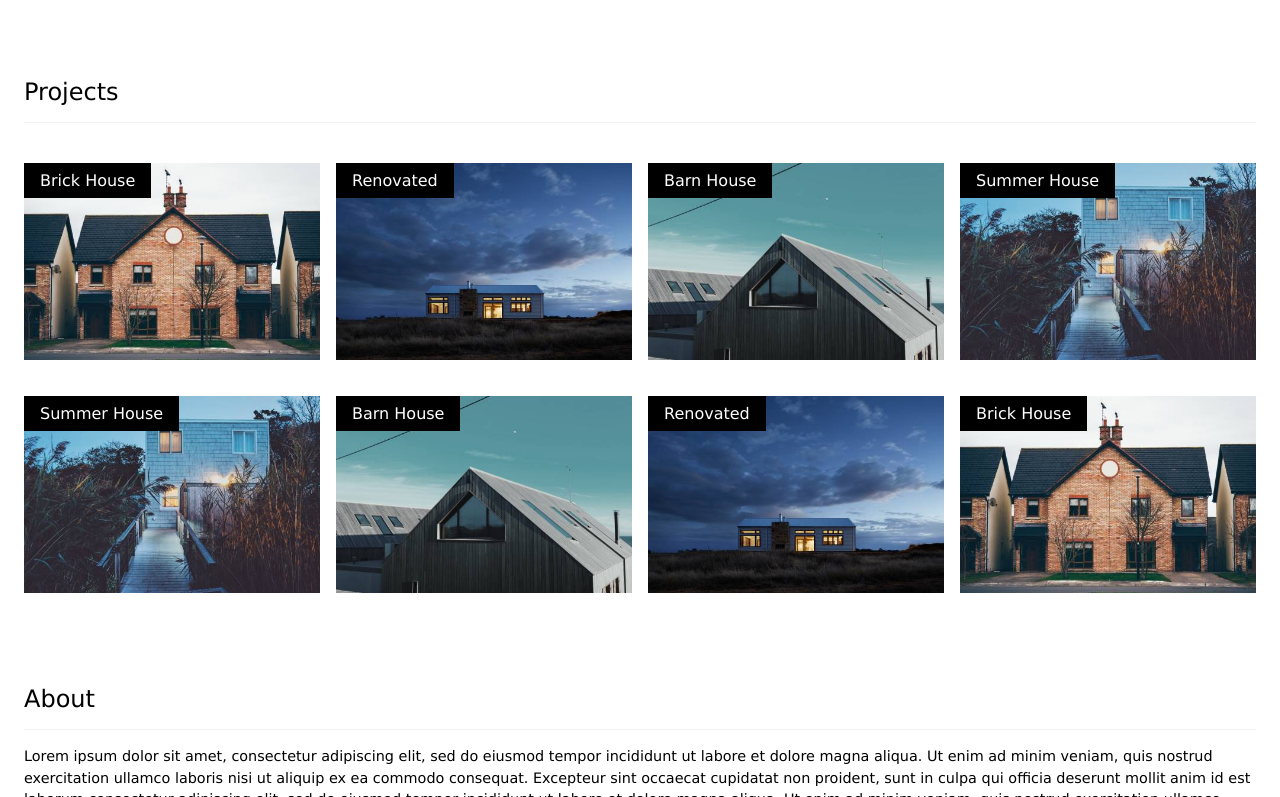
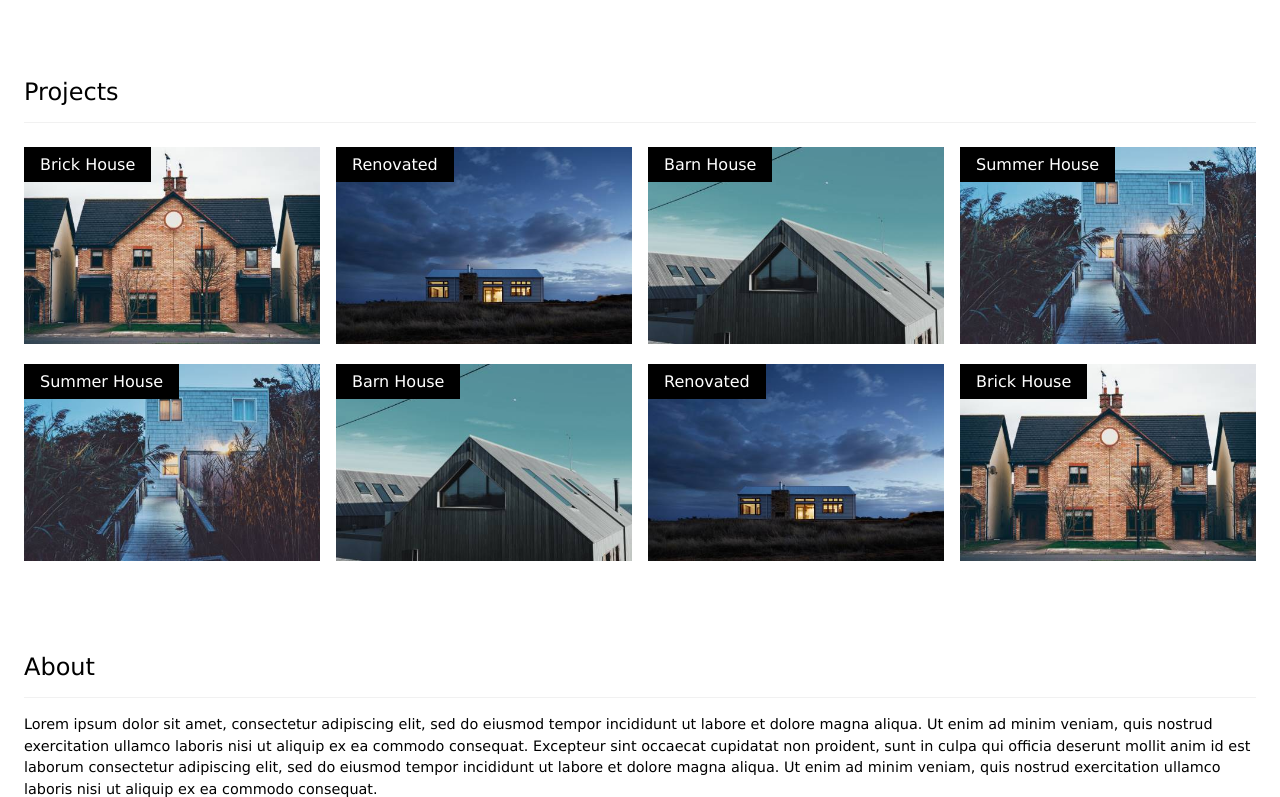
Before and after one commit to Cjroma/30daysChallenge, a plain HTML site: page HTML and CSS/BR Architects/index.html in a window 1280 px wide. Shown: the part 726-1523 px from the top of the page. Drawn offline with Linux system fonts and the light colour scheme.

Commit message:
Updated style.css

```diff
--- a/HTML and CSS/BR Architects/css/style.css
+++ b/HTML and CSS/BR Architects/css/style.css
@@ -264,6 +264,9 @@ body {
   .navbar {
     display: block;
   }
+  .project__card {
+    margin-top: 0;
+  }
 }
 
 @media (min-width: 1024px) {
```
